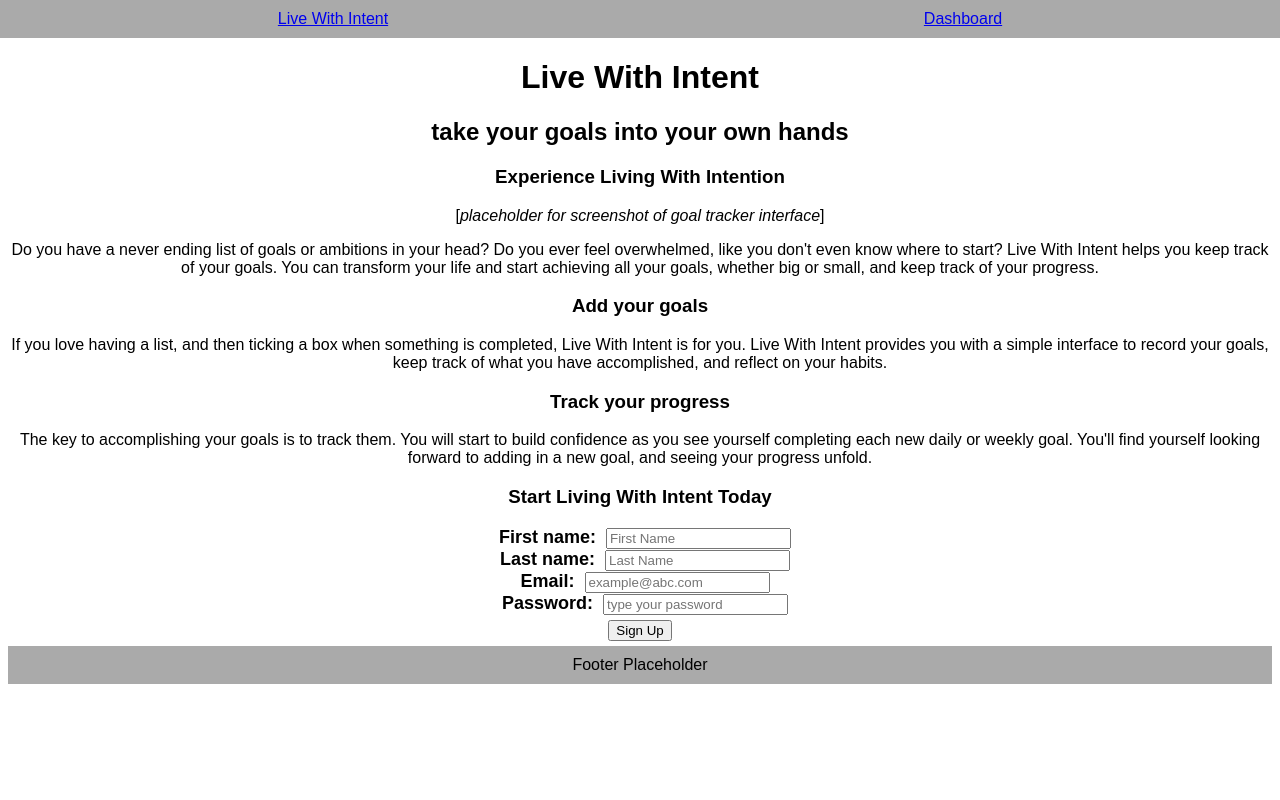
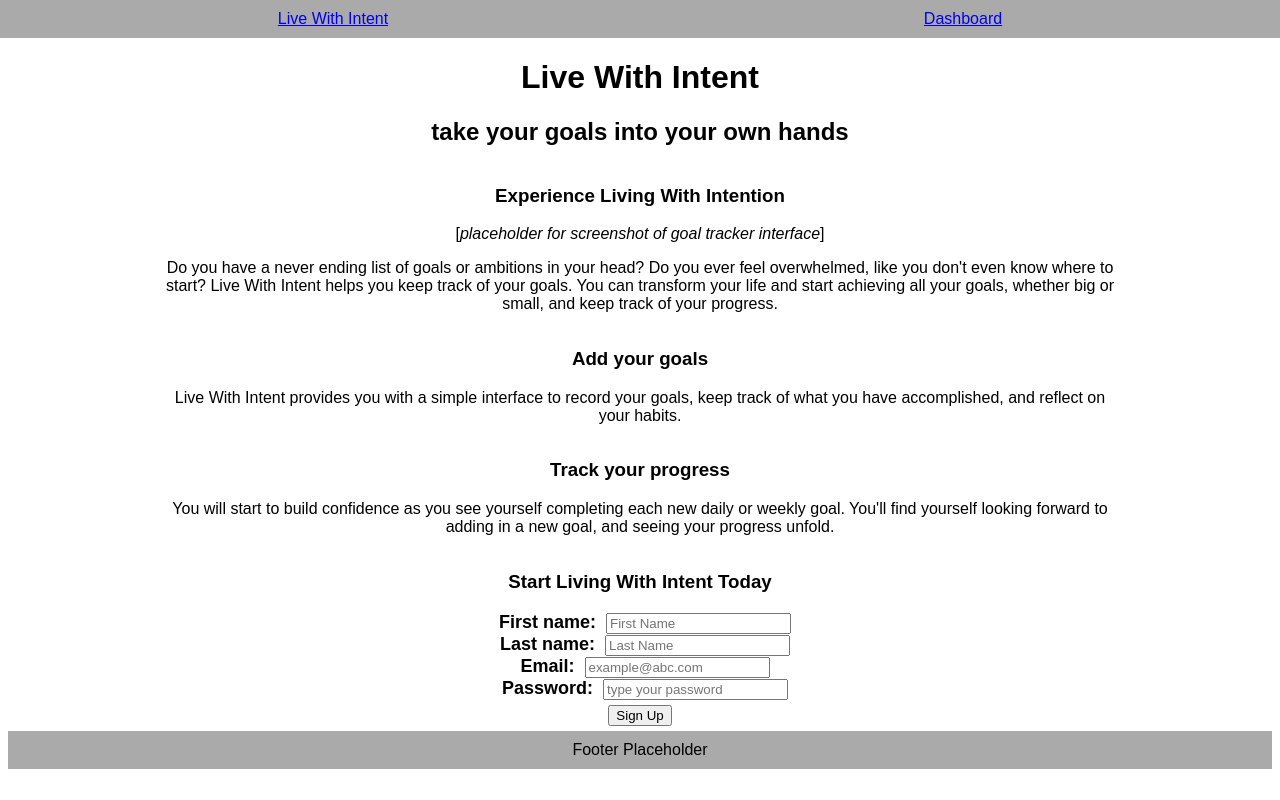
Before and after one commit to t-keazirian/live-with-intent, a React (Create React App) app: page / in a window 1280 px wide. Built offline with nearby package versions, Linux system fonts and the light colour scheme.

Commit message:
style changes

```diff
--- a/src/App.css
+++ b/src/App.css
@@ -4,13 +4,4 @@
 
 body {
   font-family: Arial, Helvetica, sans-serif;
-  /* text-align: center; */
 }
-
-@media all and (min-width: 600px) {
-
-body {
-  text-align: center;
-}
-
-}
--- a/src/Dashboard/dashboard.css
+++ b/src/Dashboard/dashboard.css
@@ -16,7 +16,6 @@ button.add-one-time {
 
 div.goals-filter {
   display: flex;
-  flex-direction: column;
   justify-content: center;
   padding: 5px;
   margin-left: 15px;
--- a/src/LandingPage/LandingPage.js
+++ b/src/LandingPage/LandingPage.js
@@ -29,8 +29,7 @@ class LandingPage extends React.Component {
 						<h3>Add your goals</h3>
 					</header>
 					<p>
-						If you love having a list, and then ticking a box when something is
-						completed, Live With Intent is for you. Live With Intent provides
+						Live With Intent provides
 						you with a simple interface to record your goals, keep track of what
 						you have accomplished, and reflect on your habits.
 					</p>
@@ -40,7 +39,7 @@ class LandingPage extends React.Component {
 						<h3>Track your progress</h3>
 					</header>
 					<p>
-						The key to accomplishing your goals is to track them. You will start
+						You will start
 						to build confidence as you see yourself completing each new daily or
 						weekly goal. You'll find yourself looking forward to adding in a new
 						goal, and seeing your progress unfold.
--- a/src/LandingPage/landingpage.css
+++ b/src/LandingPage/landingpage.css
@@ -1,3 +1,16 @@
 header.main-header {
   padding-top: 30px;
 }
+
+div.landing-page {
+  text-align: center;
+}
+
+@media all and (min-width: 800px) {
+  div.landing-page {
+    display: flex;
+    flex-direction: column;
+    margin-left: 150px;
+    margin-right: 150px;
+  }
+}
```
